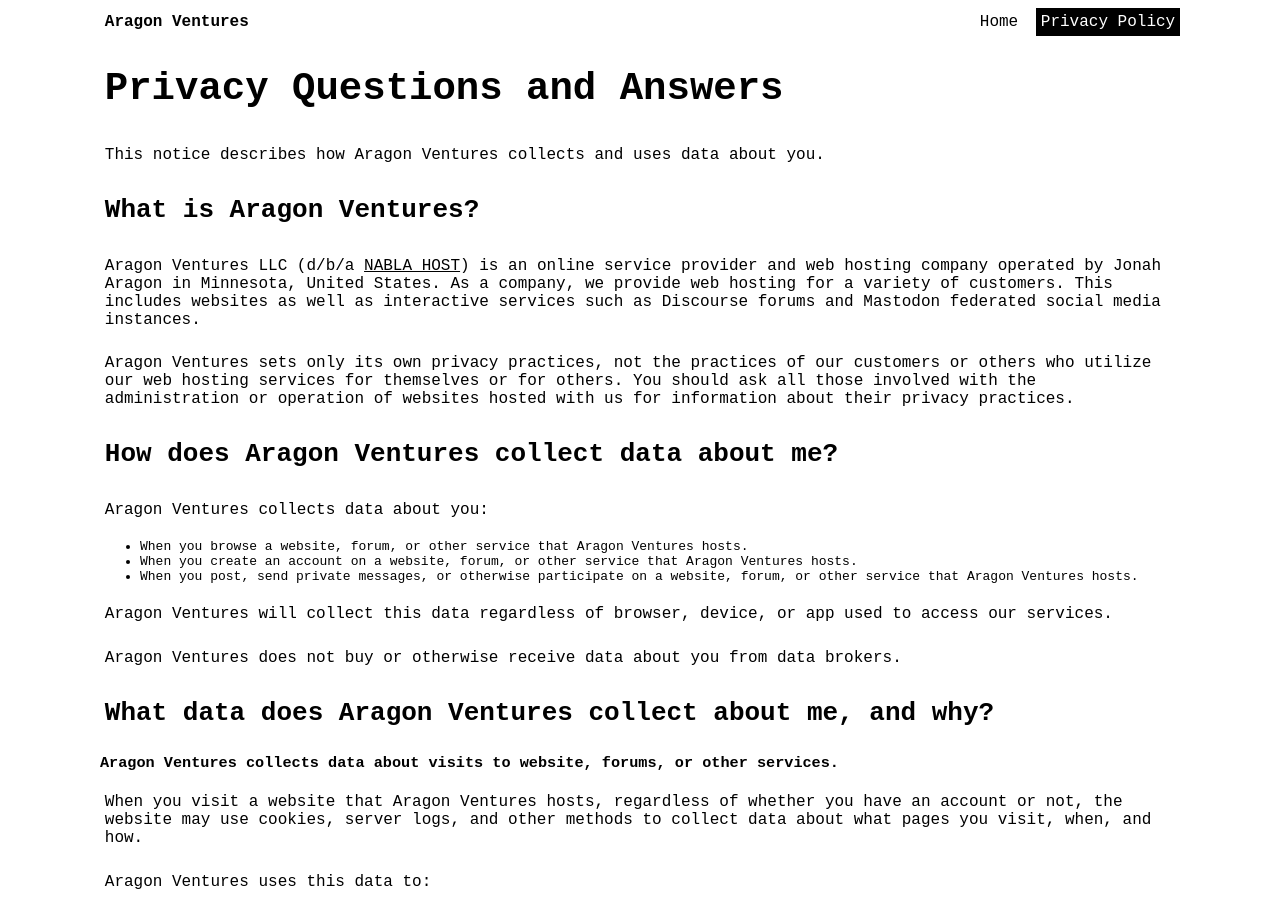
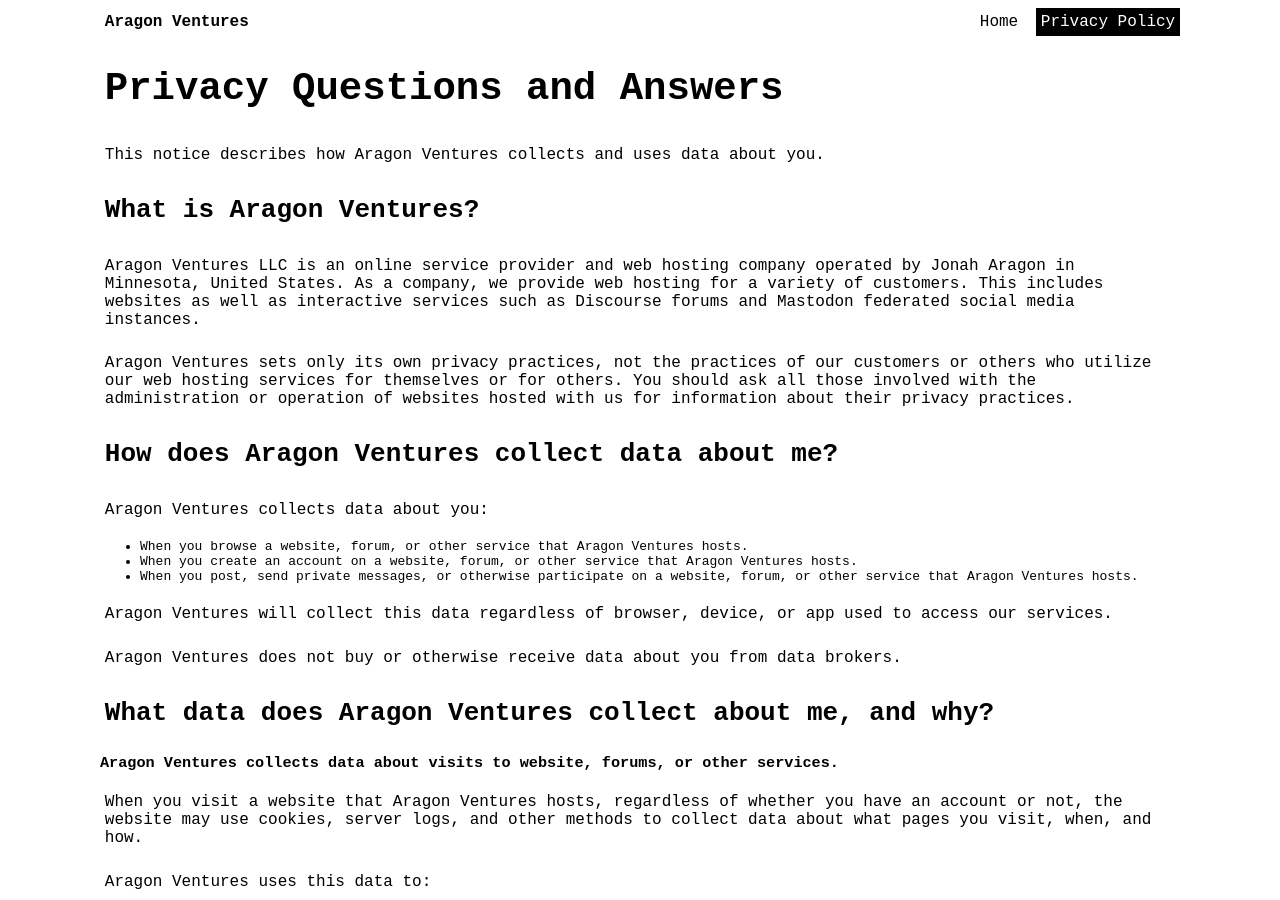
Before and after one commit to aragonventures/aragon.ventures, a Jekyll site: the page built from privacy.md, in a window 1280 px wide and 900 px high. Built offline with Jekyll 4.4.1, drawn with Linux system fonts in a browser that asks for light colours.

Commit message:
Update privacy.md

```diff
--- a/privacy.md
+++ b/privacy.md
@@ -10,7 +10,7 @@
 
 ## What is Aragon Ventures?
 
-Aragon Ventures LLC (d/b/a [NABLA HOST](https://nabla.host/)) is an online service provider and web hosting company operated by Jonah Aragon in Minnesota, United States. As a company, we provide web hosting for a variety of customers. This includes websites as well as interactive services such as Discourse forums and Mastodon federated social media instances.
+Aragon Ventures LLC is an online service provider and web hosting company operated by Jonah Aragon in Minnesota, United States. As a company, we provide web hosting for a variety of customers. This includes websites as well as interactive services such as Discourse forums and Mastodon federated social media instances.
 
 Aragon Ventures sets only its own privacy practices, not the practices of our customers or others who utilize our web hosting services for themselves or for others. You should ask all those involved with the administration or operation of websites hosted with us for information about their privacy practices.
 
```
